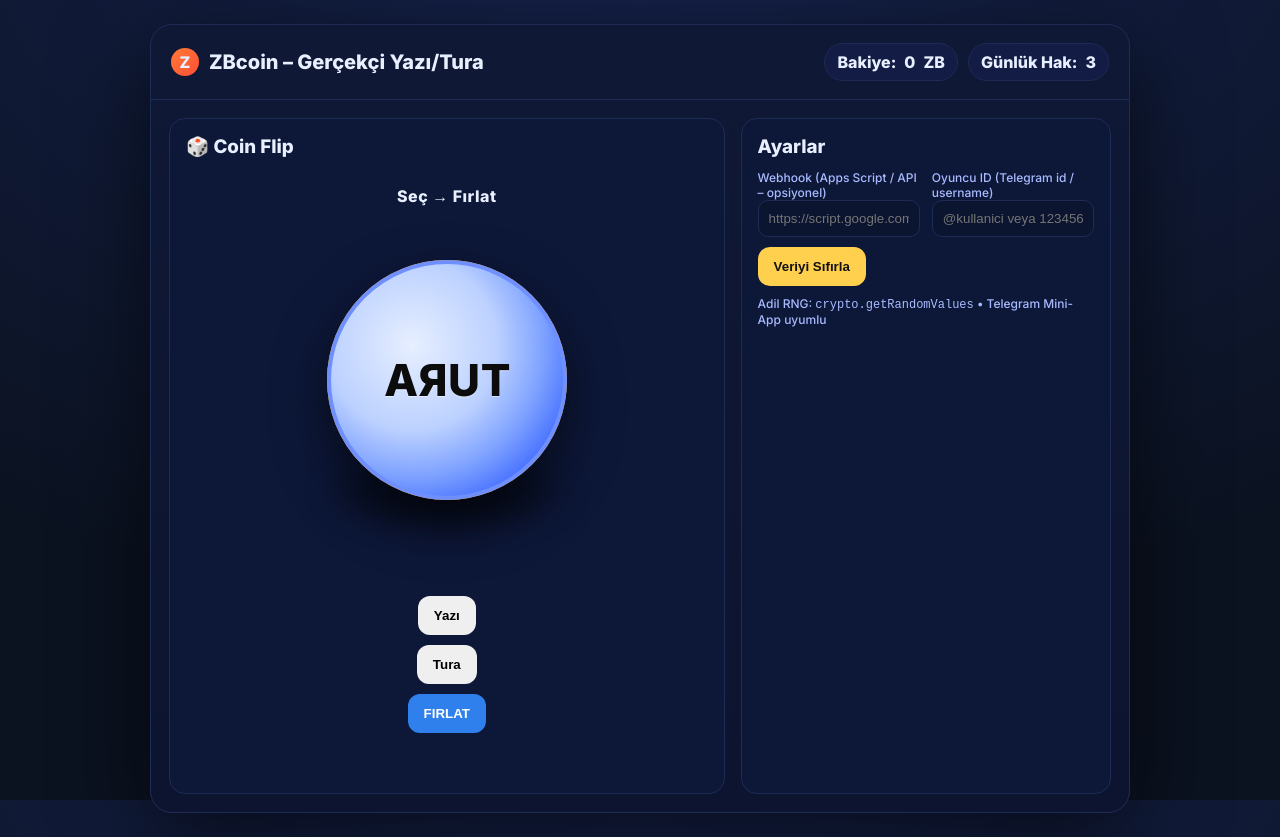
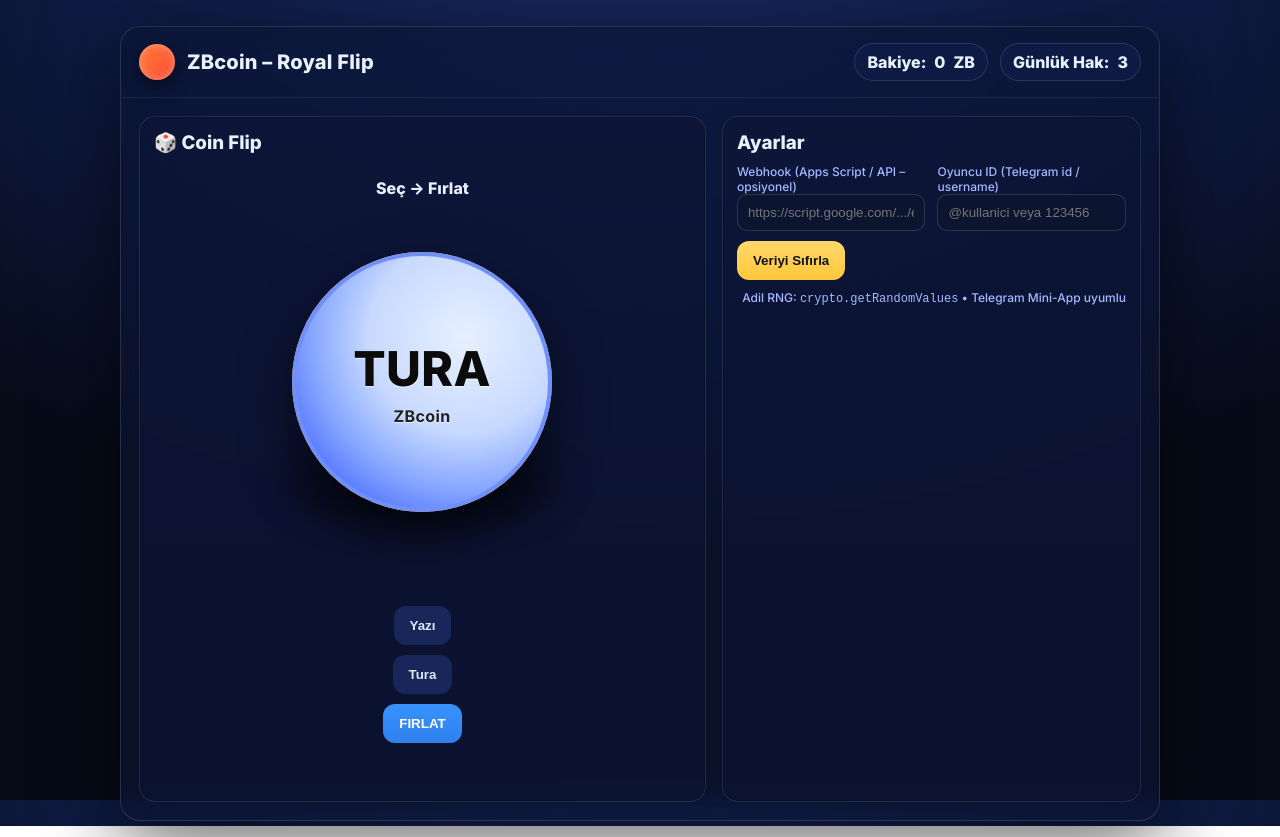
Before and after one commit to tgC3ren1/TELEGRAMAPP, a plain HTML site: page index.html in a window 1280 px wide. Drawn offline with Linux system fonts and the light colour scheme.

Commit message:
index.html

```diff
--- a/index.html
+++ b/index.html
@@ -3,94 +3,163 @@
 <head>
 <meta charset="utf-8">
 <meta name="viewport" content="width=device-width,initial-scale=1">
-<title>ZBcoin – Gerçekçi Yazı/Tura</title>
+<title>ZBcoin – Royal Flip</title>
 <link rel="preconnect" href="https://fonts.googleapis.com">
 <link href="https://fonts.googleapis.com/css2?family=Inter:wght@500;700;800&display=swap" rel="stylesheet">
+
 <style>
 :root{
-  --bg:#0b1220; --panel:#0f1834; --ring:#1e2b55; --ink:#e8f0ff;
-  --accent:#2f80ed; --ok:#27c46b; --warn:#ffd04d; --muted:#a9bbff;
-  --depth: 18px; /* kalınlık */
-}
-*{box-sizing:border-box} html,body{height:100%}
-body{margin:0;background:radial-gradient(1200px 700px at 50% -10%,#15224d,#0b1220);color:var(--ink);font-family:Inter,system-ui}
-.wrap{min-height:100%;display:grid;place-items:center;padding:24px}
-.card{width:min(980px,96%);background:linear-gradient(180deg,#0f1834,#0c1430);
-  border:1px solid var(--ring);border-radius:22px;box-shadow:0 24px 90px #0009;overflow:hidden}
-.header{padding:18px 20px;border-bottom:1px solid var(--ring);display:flex;gap:10px;align-items:center}
-.logo{width:28px;height:28px;border-radius:50%;background:linear-gradient(135deg,#ff7a36,#ff4f36);display:grid;place-items:center;font-weight:900}
-.h1{font-weight:800;font-size:20px;margin-right:auto}
-.pill{display:inline-flex;gap:8px;align-items:center;background:#121c45;border:1px solid var(--ring);
-  padding:8px 12px;border-radius:999px;font-weight:800}
-.grid{display:grid;gap:16px;grid-template-columns:1.2fr .8fr;padding:18px}
-@media(max-width:900px){ .grid{grid-template-columns:1fr} }
-.panel{background:#0d1738;border:1px solid var(--ring);border-radius:16px;padding:16px}
-.title{margin:0 0 12px;font-weight:800}
-.note{font-size:12px;color:var(--muted)}
-.btn{appearance:none;border:0;border-radius:12px;padding:12px 16px;font-weight:800;cursor:pointer;transition:transform .04s ease,filter .2s}
-.btn:active{transform:translateY(1px)}
-.btn.primary{background:var(--accent);color:#fff}
-.btn.ok{background:var(--ok);color:#061016}
-.btn.warn{background:var(--warn);color:#111}
-.row{display:flex;gap:10px;align-items:center;flex-wrap:wrap}
-.center{display:grid;place-items:center}
+  /* Marka renkleri → beğenine göre değiştir */
+  --bg: #070B18;
+  --panel: #0C1430B3;   /* cam efekti için alfa */
+  --ring: #1C2B62;
+  --ink: #E9F1FF;
+  --muted:#A7B8FF;
+  --accent:#2F80ED;
+  --ok:#27C46B;
+  --warn:#FFD04D;
 
-/* ---------- SAHNE ---------- */
-.stage{height:420px;position:relative;display:grid;place-items:center;perspective:1600px}
-.shadow{position:absolute;bottom:54px;width:260px;height:90px;border-radius:50%;
-  background:radial-gradient(ellipse at center, #0008 0%, #0006 40%, #0000 70%);
-  filter:blur(12px);transform-origin:center;transition:filter .2s}
-.msg{position:absolute;top:16px;left:50%;transform:translateX(-50%);font-weight:800;letter-spacing:.5px}
-
-/* ---------- 3D COIN ---------- */
-.coin{position:absolute;width:240px;height:240px;transform-style:preserve-3d;
-  filter:drop-shadow(0 22px 26px #0008)}
-.face{position:absolute;inset:0;border-radius:50%;display:grid;place-items:center;
-  font-weight:900;letter-spacing:.5px;font-size:44px;color:#0c0c0c;text-shadow:0 1px 0 #fff7}
-.front{transform:translateZ(calc(var(--depth)));
-  background:radial-gradient(circle at 35% 30%,#fff0ab,#ffd670 40%,#ffbd38 62%,#ffa600 78%,#ff9700 100%);
-  border:4px solid #ffb000}
-.back{transform:translateZ(calc(var(--depth))) rotateY(180deg);
-  background:radial-gradient(circle at 65% 35%,#e7efff,#bcd1ff 40%,#7da1ff 62%,#4a74ff 78%,#2f59ff 100%);
-  border:4px solid #6f8fff}
-
-/* kenar (yivli) */
-.rim{position:absolute;inset:0;border-radius:50%;transform:translateZ(calc(var(--depth) * -1)) rotateY(90deg);
-  width:calc(var(--depth) * 2); left:calc(50% - var(--depth));
-  background:repeating-linear-gradient(#c88900 0 6px,#f2b400 6px 12px)}
-
-/* Motion blur efektini taklit için spin sırasında blur uygularız */
-.coin.spinning{filter:drop-shadow(0 22px 26px #0008) blur(0.3px)}
-
-/* Flip animasyonu (son açı JS ile --rotX değişkeni) */
-.coin.anim{animation:flip var(--dur,1.8s) cubic-bezier(.2,.7,.15,1) forwards}
-@keyframes flip{
-  0%{transform:rotateX(0deg) rotateZ(0) translateZ(0)}
-  100%{transform:rotateX(var(--rotX,1440deg)) rotateZ(0) translateZ(0)}
+  /* Coin kalınlığı ve logo */
+  --depth: 18px;
+  --logo-url: url('logo.png'); /* LOGONU buraya koyabilirsin */
 }
 
-/* hafif wobble (düşüş sonrası) */
-.coin.wobble{animation:wob .9s ease-out}
+*{box-sizing:border-box}
+html,body{height:100%}
+body{
+  margin:0; color:var(--ink); font-family:Inter,system-ui,-apple-system,Segoe UI,Roboto,Arial;
+  background:
+    radial-gradient(1400px 900px at 50% -10%, #1A2A63 0%, #0E1A43 40%, #070B18 70%) fixed,
+    radial-gradient(800px 400px at 80% 20%, #143B88 0%, transparent 60%) fixed,
+    radial-gradient(700px 600px at 10% 80%, #0F5EA2 0%, transparent 60%) fixed;
+}
+
+/* Cam efekti kart */
+.card{
+  width:min(1040px,96%); margin:26px auto; position:relative;
+  background: var(--panel);
+  border:1px solid #ffffff1f; border-radius:20px;
+  box-shadow: 0 20px 80px #0009;
+  backdrop-filter: blur(12px) saturate(130%);
+}
+
+/* Üst bar */
+.header{
+  display:flex; align-items:center; gap:12px;
+  padding:16px 18px; border-bottom:1px solid #ffffff12;
+}
+.brandWrap{
+  width:36px; height:36px; border-radius:50%;
+  background:linear-gradient(135deg,#FF7A36,#FF4E36);
+  display:grid; place-items:center; overflow:hidden; flex:0 0 36px;
+  box-shadow:0 6px 16px #0008, inset 0 0 8px #ffffff55;
+}
+.brand{width:90%; height:90%; object-fit:contain; image-rendering:auto; filter:drop-shadow(0 2px 2px #0006)}
+.h1{font-weight:800; font-size:20px; letter-spacing:.2px; margin-right:auto}
+.pill{
+  display:inline-flex; gap:8px; align-items:center;
+  background:#0E1A43; border:1px solid #ffffff1f; padding:8px 12px; border-radius:999px; font-weight:800;
+}
+
+/* Grid */
+.grid{display:grid; gap:16px; grid-template-columns:1.15fr .85fr; padding:18px}
+@media(max-width:900px){ .grid{grid-template-columns:1fr} }
+
+/* Panel */
+.panel{
+  border:1px solid #ffffff1a; border-radius:16px; padding:14px;
+  background: linear-gradient(180deg,#0E1638BB,#0C1533BB);
+  box-shadow: inset 0 0 0 1px #0003;
+}
+.title{margin:0 0 10px; font-weight:800}
+.row{display:flex; gap:10px; align-items:center; flex-wrap:wrap}
+.center{display:grid; place-items:center}
+.note{font-size:12px; color:var(--muted)}
+.btn{
+  appearance:none; border:0; border-radius:12px; padding:12px 16px; font-weight:800; cursor:pointer;
+  background:#182659; color:#dfe8ff; transition:transform .04s ease, filter .2s;
+}
+.btn.primary{ background:linear-gradient(180deg,#3793ff,#2f80ed); color:#fff; }
+.btn.ok{ background:linear-gradient(180deg,#32d97f,#27c46b); color:#061016; }
+.btn.warn{ background:linear-gradient(180deg,#ffd86a,#ffc83a); color:#111; }
+.btn:active{ transform:translateY(1px) }
+
+/* --------- SAHNE --------- */
+.stage{height:436px; position:relative; display:grid; place-items:center; perspective:1600px}
+.msg{position:absolute; top:14px; left:50%; transform:translateX(-50%); font-weight:800}
+.shadow{
+  position:absolute; bottom:60px; width:300px; height:110px; border-radius:50%;
+  background: radial-gradient(ellipse at center, #0008 0%, #0006 45%, #0000 75%);
+  filter: blur(12px); transform-origin:center;
+}
+
+/* --------- 3D COIN --------- */
+.coin{
+  position:absolute; width:260px; height:260px; transform-style:preserve-3d;
+  filter: drop-shadow(0 22px 26px #0008);
+}
+.face{
+  position:absolute; inset:0; border-radius:50%;
+  display:flex; flex-direction:column; align-items:center; justify-content:center;
+  font-weight:900; letter-spacing:.4px; color:#0b0b0b; text-shadow:0 1px 0 #fff9;
+}
+.front{
+  transform: translateZ(var(--depth));
+  background: radial-gradient(circle at 33% 28%,#fff2a6 0%,#ffd769 40%,#ffc13b 63%,#ffa600 78%,#ff9700 100%);
+  border:4px solid #ffb000;
+}
+.back{
+  transform: translateZ(var(--depth)) rotateY(180deg) scaleX(-1); /* yazı düz */
+  background: radial-gradient(circle at 67% 32%,#e7f0ff 0%,#c7d9ff 40%,#88a8ff 63%,#5d7fff 78%,#3c63ff 100%);
+  border:4px solid #6f8fff;
+}
+.face .label{font-size:48px}
+.face .sub{font-size:16px; margin-top:8px; font-weight:700; color:#202020}
+
+/* yivli kenar */
+.rim{
+  position:absolute; inset:0; border-radius:50%;
+  transform: translateZ(calc(var(--depth) * -1)) rotateY(90deg);
+  width: calc(var(--depth) * 2); left: calc(50% - var(--depth));
+  background: repeating-linear-gradient(#c88900 0 6px,#f2b400 6px 12px);
+}
+
+/* animasyonlar */
+.coin.spinning{ filter: drop-shadow(0 22px 26px #0008) blur(.25px) }
+.coin.anim{ animation:flip var(--dur,1.9s) cubic-bezier(.2,.72,.14,1) forwards; }
+@keyframes flip{
+  0%   { transform: rotateX(0deg) rotateZ(0deg) }
+  100% { transform: rotateX(var(--rotX,1440deg)) rotateZ(0deg) }
+}
+.coin.wobble{ animation:wob .9s ease-out }
 @keyframes wob{
-  0%{transform:rotateX(var(--rotX)) rotateZ(0)}
-  30%{transform:rotateX(calc(var(--rotX) + 6deg)) rotateZ(.6deg)}
-  60%{transform:rotateX(calc(var(--rotX) - 3deg)) rotateZ(-.3deg)}
-  100%{transform:rotateX(var(--rotX)) rotateZ(0)}
+  0%  { transform: rotateX(var(--rotX)) }
+  30% { transform: rotateX(calc(var(--rotX) + 6deg)) }
+  60% { transform: rotateX(calc(var(--rotX) - 3deg)) }
+  100%{ transform: rotateX(var(--rotX)) }
 }
 
 /* alt efsane */
-.legend{display:flex;gap:10px;justify-content:center;margin-top:6px}
-.legend .chip{font-size:12px;padding:6px 10px;border-radius:999px;border:1px solid var(--ring);background:#121c45}
-.legend .y{color:#2f59ff}
-.legend .t{color:#ff6a6a}
+.legend{display:flex; gap:10px; justify-content:center; margin-top:6px}
+.chip{font-size:12px; padding:6px 10px; border-radius:999px; border:1px solid #ffffff1c; background:#0E1A43}
+.chip.y{color:#2f59ff}
+.chip.t{color:#ff6a6a}
+
+/* confetti */
+.confetti{
+  position:fixed; width:8px; height:14px; border-radius:1px; top:-20px; left:0;
+  pointer-events:none; transform:translate(-50%,-50%) rotate(0); z-index:9999;
+}
 </style>
 </head>
 <body>
-<div class="wrap">
 <div class="card">
   <div class="header">
-      <div class="logo">Z</div>
-      <div class="h1">ZBcoin – Gerçekçi Yazı/Tura</div>
+    <div class="brandWrap">
+      <!-- LOGONU BURAYA KOY (logo.png) -->
+      <img class="brand" src="logo.png" alt="logo" onerror="this.style.display='none'">
+    </div>
+    <div class="h1">ZBcoin – Royal Flip</div>
     <div class="pill">Bakiye: <span id="bal">0</span> ZB</div>
     <div class="pill">Günlük Hak: <span id="left">3</span></div>
   </div>
@@ -99,24 +168,37 @@ body{margin:0;background:radial-gradient(1200px 700px at 50% -10%,#15224d,#0b122
     <!-- Oyun -->
     <div class="panel">
       <h3 class="title">🎲 Coin Flip</h3>
-        <div class="stage" id="stage">
-          <div class="msg" id="msg">Seç → Fırlat</div>
-          <div class="shadow" id="shadow"></div>
+
+      <div class="stage">
+        <div id="msg" class="msg">Seç → Fırlat</div>
+        <div id="shadow" class="shadow"></div>
+
         <div class="coin" id="coin" aria-label="Yazı/Tura">
-            <div class="face front">YAZI</div>
+          <div class="face front">
+            <div class="label">YAZI</div>
+            <div class="sub">ZBcoin</div>
+          </div>
+
           <div class="rim"></div>
-            <div class="face back">TURA</div>
+
+          <div class="face back">
+            <div class="label">TURA</div>
+            <div class="sub">ZBcoin</div>
           </div>
+        </div>
+
         <div class="legend">
           <span class="chip y">ÖN = YAZI</span>
           <span class="chip t">ARKA = TURA</span>
         </div>
       </div>
+
       <div class="row center" style="margin-top:6px">
         <button class="btn" id="btnY">Yazı</button>
         <button class="btn" id="btnT">Tura</button>
         <button class="btn primary" id="btnThrow">FIRLAT</button>
       </div>
+
       <div class="center" style="min-height:36px;margin-top:8px;font-weight:800" id="result"></div>
     </div>
 
@@ -127,18 +209,17 @@ body{margin:0;background:radial-gradient(1200px 700px at 50% -10%,#15224d,#0b122
         <div style="flex:1">
           <div class="note">Webhook (Apps Script / API – opsiyonel)</div>
           <input id="webhook" placeholder="https://script.google.com/.../exec"
-              style="width:100%;padding:10px;border-radius:10px;border:1px solid var(--ring);background:#0c1530;color:#cfe3ff">
+            style="width:100%;padding:10px;border-radius:10px;border:1px solid #ffffff22;background:#0c1530;color:#dfe8ff">
         </div>
         <div style="flex:1">
           <div class="note">Oyuncu ID (Telegram id / username)</div>
           <input id="player" placeholder="@kullanici veya 123456"
-              style="width:100%;padding:10px;border-radius:10px;border:1px solid var(--ring);background:#0c1530;color:#cfe3ff">
+            style="width:100%;padding:10px;border-radius:10px;border:1px solid #ffffff22;background:#0c1530;color:#dfe8ff">
         </div>
       </div>
       <div class="row" style="margin-top:10px">
-          <button class="btn warn" id="reset">Veriyi Sıfırla</button>
+        <button id="reset" class="btn warn">Veriyi Sıfırla</button>
         <div class="note" style="margin-left:auto">Adil RNG: <code>crypto.getRandomValues</code> • Telegram Mini-App uyumlu</div>
-        </div>
       </div>
     </div>
   </div>
@@ -149,8 +230,8 @@ body{margin:0;background:radial-gradient(1200px 700px at 50% -10%,#15224d,#0b122
 /* ====== Telegram genişletme ====== */
 const tg = window.Telegram?.WebApp; try{ tg?.expand(); }catch(e){}
 
-/* ====== Basit durum ====== */
-const LS="zb_flip_v3";
+/* ====== Durum ====== */
+const LS="zb_royal_flip_v1";
 const S = load() || { bal:0, left:3, pick:null, webhook:"", pid:"" };
 function load(){ try{return JSON.parse(localStorage.getItem(LS)||"")}catch(_){return null} }
 function save(){ localStorage.setItem(LS, JSON.stringify(S)); }
@@ -189,9 +270,9 @@ function fxWhoosh(){
   o.type='sawtooth'; o.frequency.setValueAtTime(180, actx.currentTime);
   o.frequency.exponentialRampToValueAtTime(60, actx.currentTime+0.6);
   g.gain.setValueAtTime(0.0001, actx.currentTime);
-  g.gain.exponentialRampToValueAtTime(0.2, actx.currentTime+0.08);
-  g.gain.exponentialRampToValueAtTime(0.0001, actx.currentTime+0.7);
-  o.connect(g).connect(actx.destination); o.start(); o.stop(actx.currentTime+0.72);
+  g.gain.exponentialRampToValueAtTime(0.28, actx.currentTime+0.08);
+  g.gain.exponentialRampToValueAtTime(0.0001, actx.currentTime+0.72);
+  o.connect(g).connect(actx.destination); o.start(); o.stop(actx.currentTime+0.74);
 }
 function fxDing(){
   if(!actx) return; const o=actx.createOscillator(), g=actx.createGain();
@@ -219,71 +300,82 @@ resetBtn.onclick=()=>{ if(!confirm("Tüm yerel veriler sıfırlansın mı?")) re
 webhookEl.onchange=()=>{ S.webhook=webhookEl.value.trim(); save(); toast("Webhook kaydedildi"); };
 playerEl.onchange =()=>{ S.pid=playerEl.value.trim(); save(); toast("ID kaydedildi"); };
 
-/* ====== Gerçekçi animasyon + adil sonuç ====== */
+/* ====== Flip + fizik hissi + adil sonuç ====== */
 let busy=false;
 function spinOnce(choice){
   if(busy) return; busy=true; btnThrow.disabled=true;
-  // Adil sonuç (0=Yazı, 1=Tura)
+
+  // Adil sonuç (0=YAZI, 1=TURA)
   const u32=new Uint32Array(1); crypto.getRandomValues(u32);
   const result = (u32[0]%2)===0 ? "YAZI" : "TURA";
 
-  // Fizikvari parametreler
-  //  - başlangıç açısal hız (rastgele), sürtünme ~ süre
-  //  - hedefine göre toplam dönüş: FRONT(YAZI)=n*360, BACK(TURA)=n*360+180
-  const baseTurns = 6 + Math.floor(Math.random()*3); // 6-8 tam tur
+  // Rastgele dönüş sayısı + hedef açı: YAZI=n*360, TURA=n*360+180
+  const baseTurns = 6 + Math.floor(Math.random()*3); // 6-8 tur
   const endDeg = result==="YAZI" ? baseTurns*360 : baseTurns*360 + 180;
 
-  // küçük rastgele wobble payı (landing hissi)
-  const dur = 1.65 + Math.random()*0.45; // 1.65-2.1s
+  // Süre ve anim ayarları
+  const dur = 1.7 + Math.random()*0.45; // 1.7–2.15s
   coin.style.setProperty('--rotX', endDeg+'deg');
   coin.style.setProperty('--dur', dur+'s');
 
-  // animasyonu başlat
+  // başlat
   coin.classList.remove('anim','wobble');
-  void coin.offsetWidth; // reflow
+  void coin.offsetWidth;
   coin.classList.add('anim','spinning');
   msg.textContent="Fırlatıldı…";
   fxWhoosh();
   navigator.vibrate?.(10);
 
-  // gölge/motion blur için süre boyunca ufak efekt
-  const t0=performance.now();
+  // gölge “havada” gibi davransın
+  const t0 = performance.now(), shadowEl = shadow;
   (function raf(t){
-    const k = Math.min(1,(t-t0)/(dur*1000));
-    // havadaymış hissi: gölge küçülür/uzar
-    const scale = 1 + Math.sin(k*Math.PI)*0.25;
-    shadow.style.transform = `scale(${scale}, ${1/scale})`;
-    shadow.style.filter = `blur(${12 + 10*Math.sin(k*Math.PI)}px)`;
+    const k=Math.min(1,(t-t0)/(dur*1000));
+    const s=1 + Math.sin(k*Math.PI)*0.3;
+    shadowEl.style.transform = `scale(${s}, ${1/s})`;
+    shadowEl.style.filter = `blur(${12 + 10*Math.sin(k*Math.PI)}px)`;
     if(k<1) requestAnimationFrame(raf);
   })(t0);
 
-  // bittiğinde sonucu işle
-  setTimeout(()=> {
-    coin.classList.remove('spinning');
-    coin.classList.add('wobble');
-    fxDing();
-    S.left--; const win = (result===choice);
-    if(win) S.bal += 5;
-    save(); render();
+  // bitti
+  setTimeout(()=>{
+    coin.classList.remove('spinning'); coin.classList.add('wobble'); fxDing();
+    S.left--; const win=(result===choice); if(win) S.bal+=5; save(); render();
     msg.textContent = result==="YAZI" ? "Sonuç: YAZI (ÖN)" : "Sonuç: TURA (ARKA)";
     resultEl.textContent = win ? `🎉 Doğru bildin! +5 ZB` : `😅 Yanlış tahmin`;
+    if(win) confetti();
     navigator.vibrate?.(win?[20,40,20]:[12]);
-
-    // Telegram & webhook bildirimi
     send('flip',{choice,result,win,delta:win?5:0,balance:S.bal,left:S.left});
-
     btnThrow.disabled=false; busy=false;
   }, dur*1000 + 40);
 }
 
 /* ====== Telegram + Webhook ====== */
-async function send(event, payload){
-  try{ window.Telegram?.WebApp?.sendData && window.Telegram.WebApp.sendData(JSON.stringify({event, ...payload})); }catch(_){}
+async function send(event,payload){
+  try{ window.Telegram?.WebApp?.sendData && window.Telegram.WebApp.sendData(JSON.stringify({event,...payload})); }catch(_){}
   if(!S.webhook) return;
   try{
     await fetch(S.webhook,{method:'POST',headers:{'Content-Type':'application/json'},
       body: JSON.stringify({event, playerId:S.pid||null, when: Date.now(), ...payload})});
   }catch(_){}
+}
+
+/* ====== Confetti ====== */
+function confetti(){
+  for(let i=0;i<80;i++){
+    const d=document.createElement('div'); d.className='confetti';
+    const hue = (i*13 + Math.random()*60)|0;
+    d.style.background = `hsl(${hue} 90% 60%)`;
+    d.style.left = (Math.random()*100)+'vw';
+    d.style.transform = `rotate(${Math.random()*360}deg)`;
+    document.body.appendChild(d);
+    const fall = 1400 + Math.random()*1200;
+    const drift = (Math.random()*2-1)*200;
+    d.animate([
+      { transform:`translate(0,0) rotate(0deg)` },
+      { transform:`translate(${drift}px, 100vh) rotate(${720*Math.random()+360}deg)` }
+    ], { duration:fall, easing:'cubic-bezier(.2,.7,.1,1)', fill:'forwards' });
+    setTimeout(()=>d.remove(), fall+100);
+  }
 }
 
 /* ====== Mini toast ====== */
@@ -293,7 +385,7 @@ function toast(msg){
   if(!el){ el=document.createElement('div'); el.id='toast';
     el.style.position='fixed'; el.style.left='50%'; el.style.bottom='22px';
     el.style.transform='translateX(-50%)'; el.style.background='#12204b';
-    el.style.border='1px solid var(--ring)'; el.style.padding='10px 14px';
+    el.style.border='1px solid #ffffff20'; el.style.padding='10px 14px';
     el.style.borderRadius='10px'; el.style.boxShadow='0 10px 30px #0008'; el.style.fontWeight='800';
     document.body.appendChild(el);
   }
```
Lines whose indentation alone changed are shown as unchanged.
